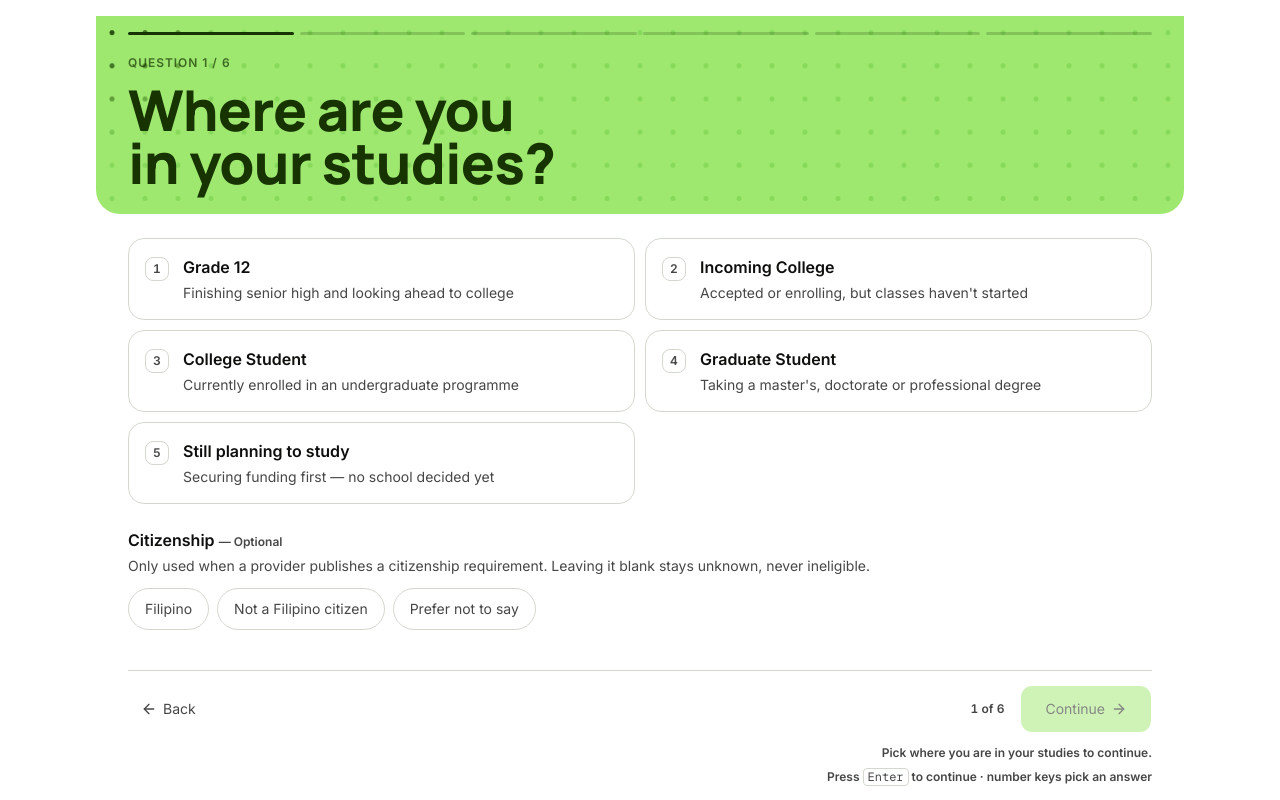
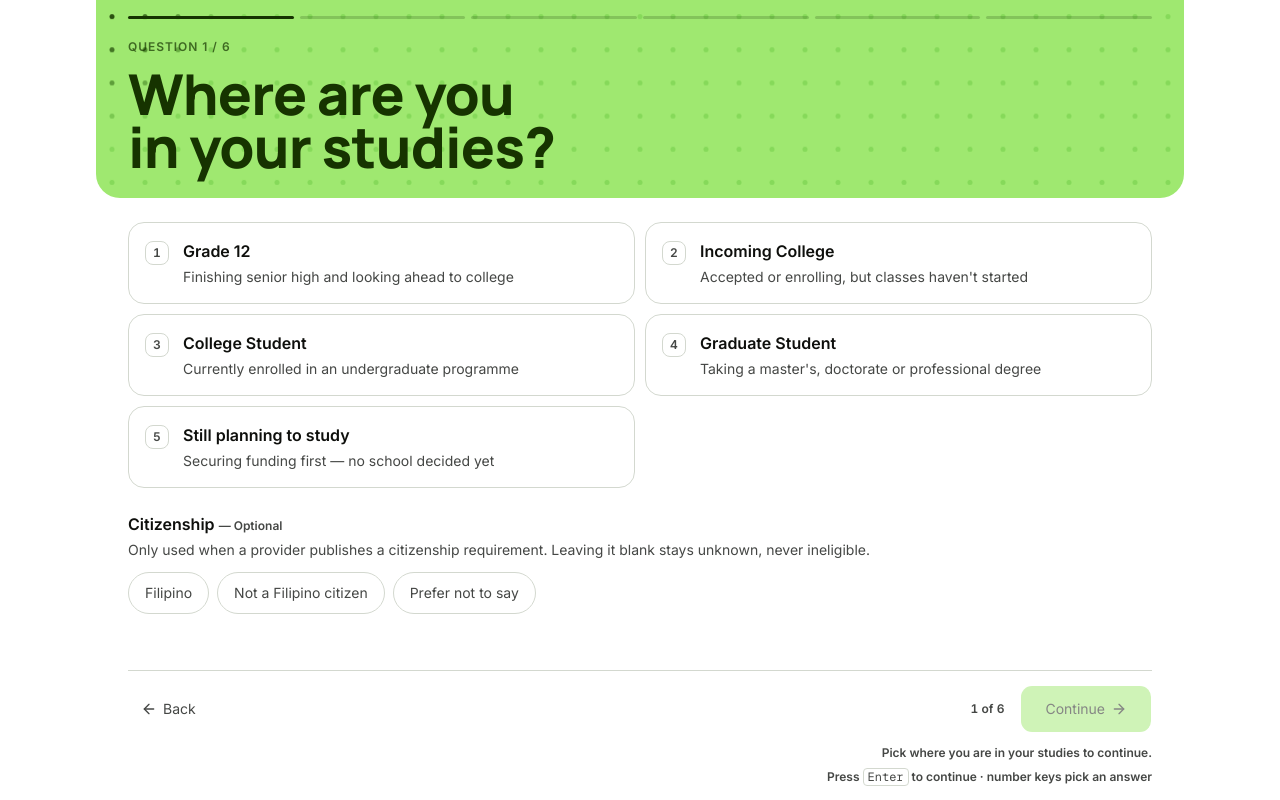
Before and after one commit to baphus/Tul.AI, a Next.js app: page /onboarding in a window 1280 px wide. Built offline with nearby package versions, Linux system fonts and the light colour scheme.

Commit message:
refactor: remove unnecessary padding from OnboardingPage layout

```diff
--- a/app/(app)/onboarding/page.tsx
+++ b/app/(app)/onboarding/page.tsx
@@ -15,7 +15,7 @@ export default async function OnboardingPage({ searchParams }: PageProps<"/onboa
 
   return (
     <main id="main" className="flex flex-1 flex-col">
-      <div className="mx-auto flex w-full max-w-[46rem] flex-1 flex-col px-5 pt-4 sm:px-8 lg:max-w-[68rem]">
+      <div className="mx-auto flex w-full max-w-[46rem] flex-1 flex-col px-5 sm:px-8 lg:max-w-[68rem]">
         <OnboardingFlow step={step} />
       </div>
     </main>
```
